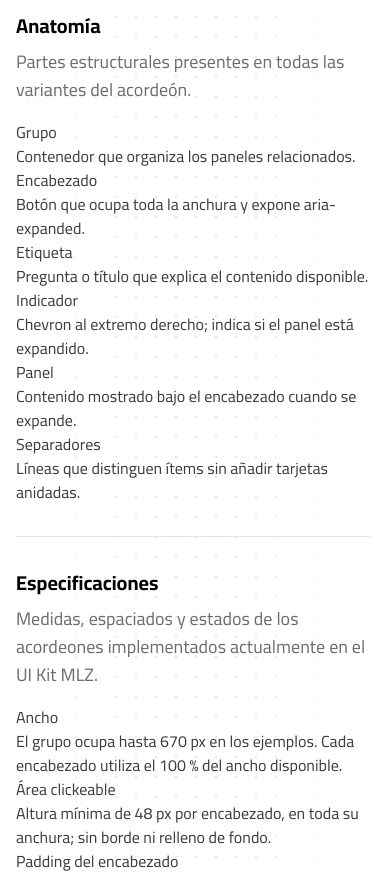
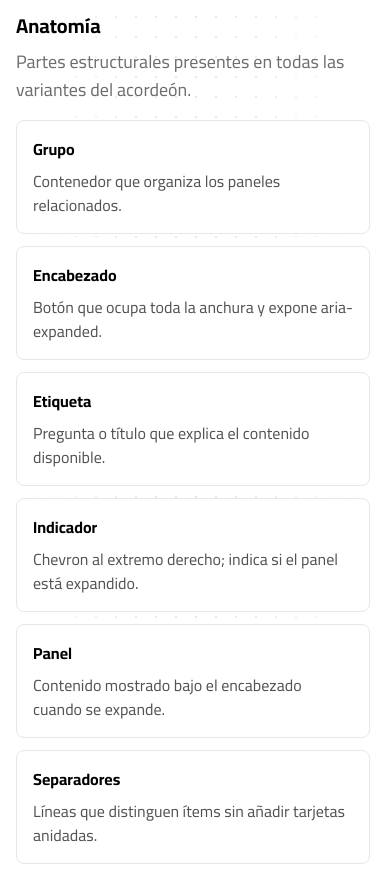
Before and after one commit to SantiagoM96/mlz-muni, a React (Vite) app: page /ui-kit-andy/componentes/acordeon in a window 390 px wide. Shown: the part 2721-3594 px from the top of the page. Built offline with nearby package versions, Linux system fonts and the light colour scheme; a web font is replaced by a local one.

Commit message:
style(ui-kit): fichas de definición dos columnas responsive y tipografía Cairo 16px

```diff
--- a/src/pages/andy-kit/andy-docs-primitives.css
+++ b/src/pages/andy-kit/andy-docs-primitives.css
@@ -76,3 +76,57 @@
  }
  .andy-doc-variant-stack{gap:var(--mlz-space-24,24px)}
 }
+
+/* Anatomía, especificaciones y criterios: fichas editoriales semánticas.
+   Se aplica a GuidelineTable de todo el catálogo, nunca a Table/Data Table.
+   Dos columnas de igual ancho y una columna cuando el espacio no alcanza. */
+.andy-doc-layout .andy-doc-guideline-cards{
+ display:grid;
+ grid-template-columns:repeat(2,minmax(0,1fr));
+ align-items:stretch;
+ column-gap:var(--mlz-space-16);
+ row-gap:var(--mlz-space-16);
+ width:min(100%,980px);
+ max-width:100%;
+ margin:0;
+ padding:0;
+ font-family:var(--andy-editorial-font,Cairo,Arial,sans-serif);
+}
+.andy-doc-layout .andy-doc-guideline-card{
+ display:flex;
+ flex-direction:column;
+ gap:var(--mlz-space-8);
+ min-width:0;
+ margin:0;
+ padding:var(--mlz-space-20);
+ border:1px solid var(--color-grey-100,#e7e7e7);
+ border-radius:var(--mlz-radius-lg,8px);
+ background:#fff;
+ box-sizing:border-box;
+}
+.andy-doc-layout .andy-doc-guideline-card dt{
+ margin:0;
+ color:var(--color-grey-950,#000);
+ font-family:inherit;
+ font-size:16px;
+ font-weight:700;
+ line-height:24px;
+}
+.andy-doc-layout .andy-doc-guideline-card dd{
+ margin:0;
+ color:var(--color-grey-700,#525252);
+ font-family:inherit;
+ font-size:16px;
+ font-weight:400;
+ line-height:24px;
+ overflow-wrap:anywhere;
+}
+@media(max-width:760px){
+ .andy-doc-layout .andy-doc-guideline-cards{
+  grid-template-columns:1fr;
+  row-gap:var(--mlz-space-12);
+ }
+ .andy-doc-layout .andy-doc-guideline-card{
+  padding:var(--mlz-space-16);
+ }
+}
```
